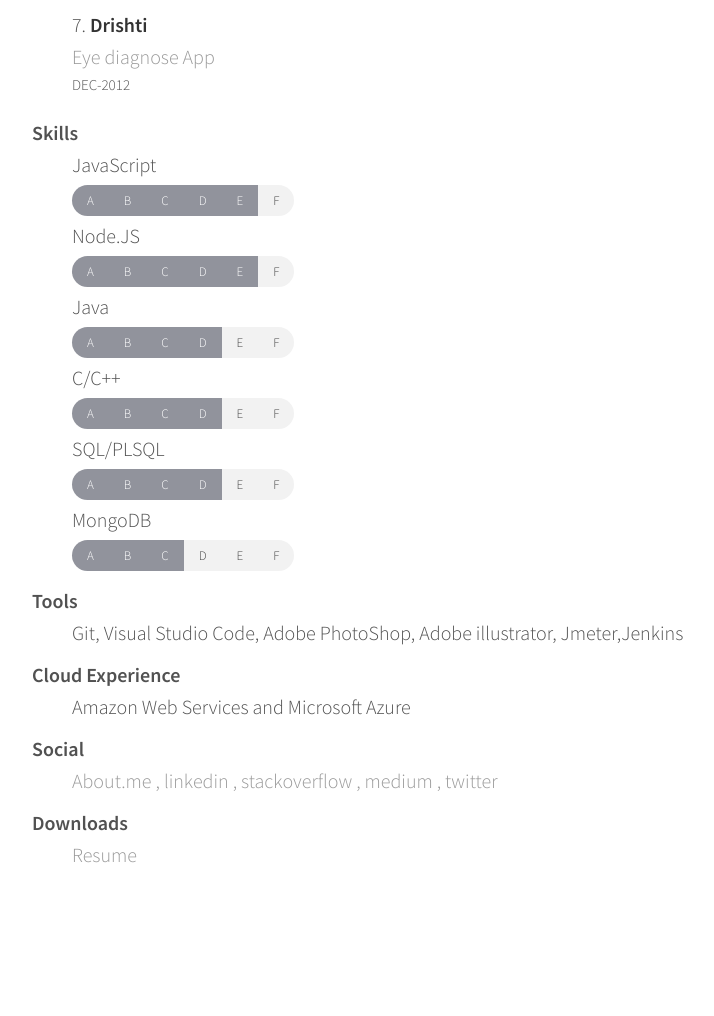
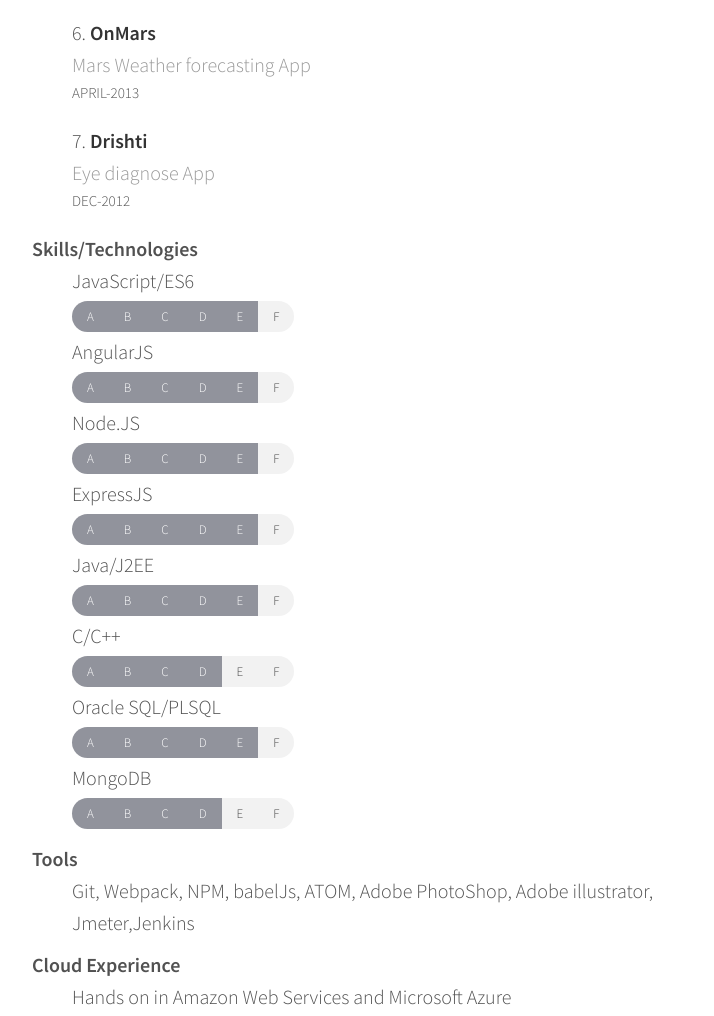
Before and after one commit to nivesh2/portfolio, a plain HTML site: page index.html in a window 1280 px wide. Shown: the part 1251-2267 px from the top of the page, without its empty margins (248-962 px from the left). Before the commit the page ends 2242 px from the top, so only its background shows below. Drawn offline with nearby package versions, Linux system fonts and the light colour scheme.

Commit message:
Some technologies added.

```diff
--- a/index.html
+++ b/index.html
@@ -34,7 +34,7 @@
   <dl>
     <dt>About.Me</dt>
     <dd>
-      I am a full stack developer, with excellence in creative design thinking.
+      I am a full stack developer, with excellence in creative design thinking. Loves helping other out in stackoverflow and github.
     </dd>
     <dt>Education</dt>
     <dd>
@@ -52,7 +52,8 @@
       Tech Mahindra
 
       <blockquote>
-        Software Engineer(Developer).
+        Software Engineer(Developer).<br><p>Developed New Web Access Ordering portal for AT&T,
+        it's a portal from where AT&T sells its telecom services to other competitive carriers.</p>
         <p class="post-date">1.5 years</p>
       </blockquote>
     </dd>
@@ -146,12 +147,26 @@
        </ol>
      </dd>
 
-     <dt>Skills</dt>
+     <dt>Skills/Technologies</dt>
        <dd>
 
-        <div>     JavaScript
+        <div>     JavaScript/ES6
             <div>
              <select id="JavaScript">
+                <option value="1">A</option>
+                <option value="2">B</option>
+                <option value="3">C</option>
+                <option value="4">D</option>
+                <option value="5">E</option>
+                <option value="6">F</option>
+              </select>
+
+           </div>
+        </div>
+
+        <div>     AngularJS
+            <div>
+             <select id="angular">
                 <option value="1">A</option>
                 <option value="2">B</option>
                 <option value="3">C</option>
@@ -177,7 +192,21 @@
            </div>
         </div>
 
-        <div>     Java
+        <div>     ExpressJS
+            <div>
+             <select id="express">
+                <option value="1">A</option>
+                <option value="2">B</option>
+                <option value="3">C</option>
+                <option value="4">D</option>
+                <option value="5">E</option>
+                <option value="6">F</option>
+              </select>
+
+           </div>
+        </div>
+
+        <div>     Java/J2EE
             <div>
              <select id="java">
                 <option value="1">A</option>
@@ -205,7 +234,7 @@
            </div>
         </div>
 
-        <div>     SQL/PLSQL
+        <div>     Oracle SQL/PLSQL
             <div>
              <select id="sql">
                 <option value="1">A</option>
@@ -235,11 +264,11 @@
 
       </dd>
      <dt>Tools</dt>
-       <dd>Git, Visual Studio Code, Adobe PhotoShop, Adobe illustrator, Jmeter,Jenkins </dd>
+       <dd>Git, Webpack, NPM, babelJs, ATOM, Adobe PhotoShop, Adobe illustrator, Jmeter,Jenkins </dd>
 
      <dt>Cloud Experience</dt>
        <dd>
-         <div>Amazon Web Services and Microsoft Azure</div>
+         <div>Hands on in Amazon Web Services and Microsoft Azure</div>
        </dd>
 
 
@@ -285,10 +314,24 @@
         silent: false,
         showValues: true
       });
+      $('#angular').barrating({
+        theme: 'bars-pill',
+        readonly: true,
+        initialRating: 5,
+        silent: false,
+        showValues: true
+      });
+      $('#express').barrating({
+        theme: 'bars-pill',
+        readonly: true,
+        initialRating: 5,
+        silent: false,
+        showValues: true
+      });
       $('#java').barrating({
         theme: 'bars-pill',
         readonly: true,
-        initialRating: 4,
+        initialRating: 5,
         silent: false,
         showValues: true
       });
@@ -302,14 +345,14 @@
       $('#sql').barrating({
         theme: 'bars-pill',
         readonly: true,
-        initialRating: 4,
+        initialRating: 5,
         silent: false,
         showValues: true
       });
       $('#mongodb').barrating({
         theme: 'bars-pill',
         readonly: true,
-        initialRating: 3,
+        initialRating: 4,
         silent: false,
         showValues: true
 
```
